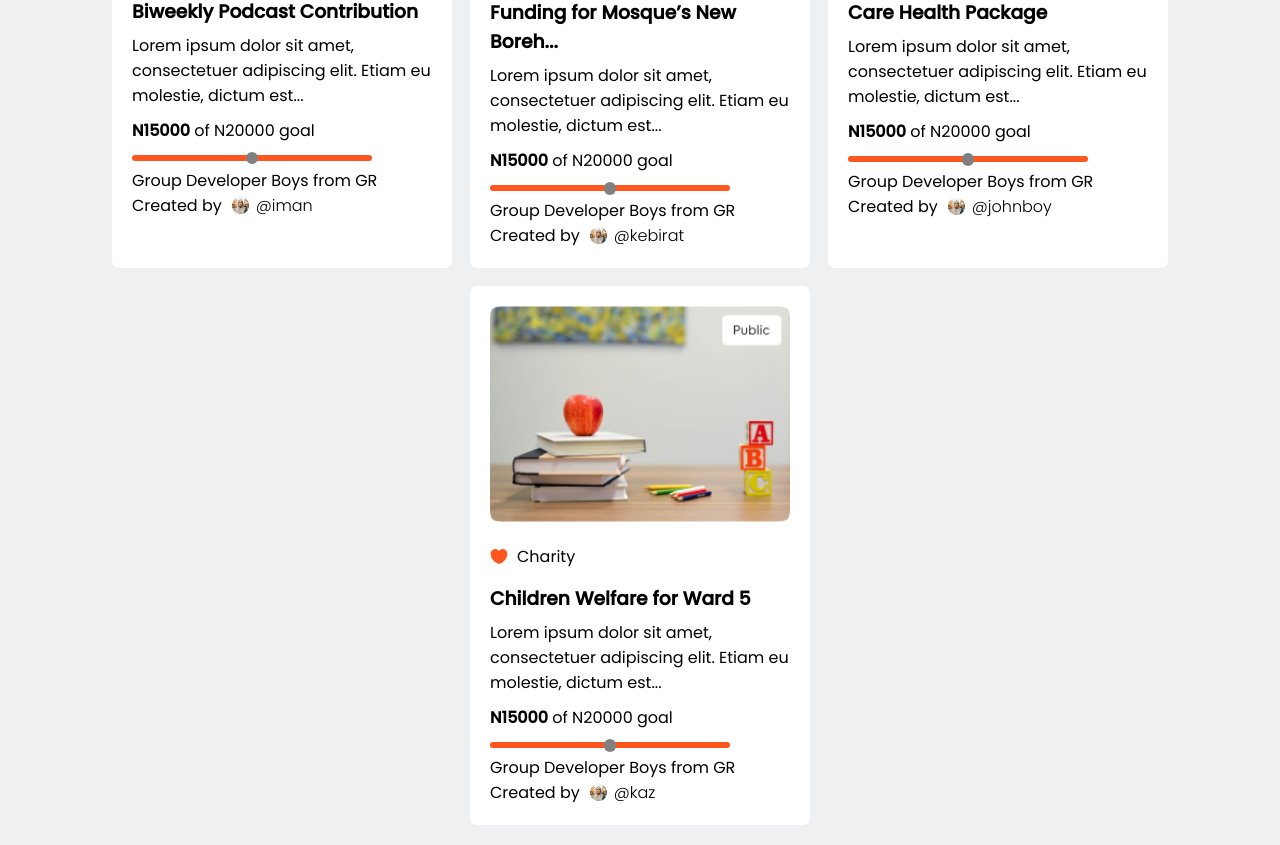
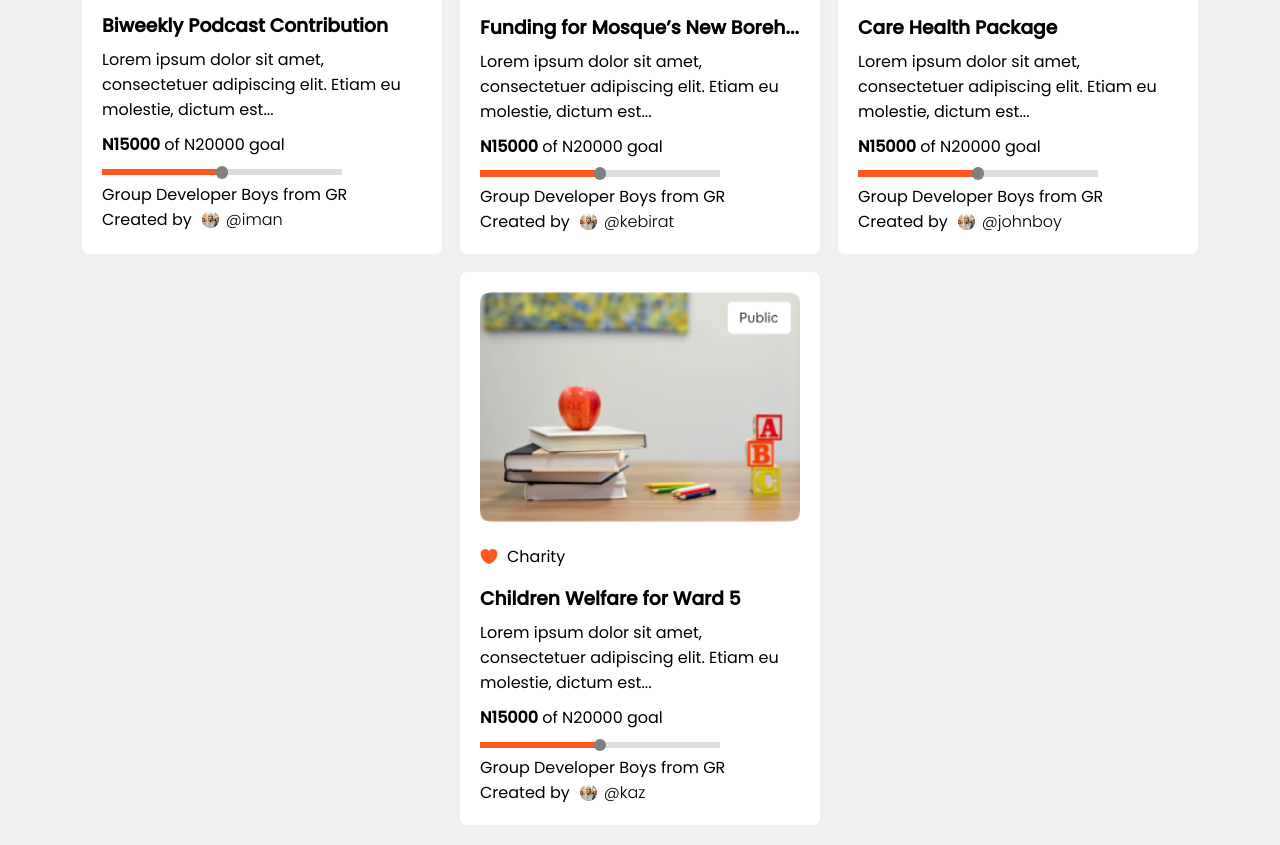
Before and after one commit to IderaNimah/Sadaqah-App, a React (Vite) app: page / in a window 1280 px wide. Shown: the part 1918-2763 px from the top of the page. Built offline with nearby package versions, Linux system fonts and the light colour scheme; the HTML template or start-up script is replaced by a standard one.

Commit message:
track range

```diff
--- a/src/App.css
+++ b/src/App.css
@@ -226,7 +226,7 @@ nav li {
 .profile {
   background: #ffff;
   padding: 20px;
-  width: 300px;
+  width: 310px;
   border-radius: 5px;
 }
 
@@ -272,7 +272,7 @@ nav li {
   background: #ffff;
   align-items: center;
   padding: 20px;
-  width: 300px;
+  width: 320px;
   border-radius: 7px;
 }
 .joinh img {
@@ -312,19 +312,18 @@ nav li {
 .joinss input[type="range"] {
   -webkit-appearance: none;
   appearance: none;
-  background: transparent;
   cursor: pointer;
   width: 15rem;
+  background: transparent; /* Background is handled dynamically */
 }
 
 .joinss input[type="range"]::-webkit-slider-runnable-track {
-  background: #fd561e;
   height: 0.4rem;
   border-radius: 10px;
 }
 
 .joinss input[type="range"]::-webkit-slider-thumb {
-  -webkit-appearance: none; /* Override default look */
+  -webkit-appearance: none;
   appearance: none;
   margin-top: -3px; /* Centers thumb on the track */
   background-color: #808080;
--- a/src/components/JoinDonation.jsx
+++ b/src/components/JoinDonation.jsx
@@ -1,4 +1,5 @@
 import PropTypes from "prop-types";
+import { useState } from "react";
 
 const JoinGroup = [
   {
@@ -89,7 +90,17 @@ function JoinEntre(){
     )
   }
 
+
+
   function Subdonation({ joindonor }) {
+    // State to track the range value
+    const [rangeValue, setRangeValue] = useState(50); // Default value is 50 (mid-range)
+
+    // Handle slider value change
+    const handleRangeChange = (event) => {
+      setRangeValue(event.target.value);
+    };
+
     return (
       <section className="mainjoin">
         <div className="joinh">
@@ -108,17 +119,22 @@ function Subdonation({ joindonor }) {
             <span className="bold">{joindonor.boldednumber}</span>
             {joindonor.number}
           </p>
-        <input type="range" />
+          <input
+            type="range"
+            value={rangeValue}
+            onChange={handleRangeChange}
+            style={{
+              background: `linear-gradient(to right, #fd561e ${rangeValue}%, #ddd ${rangeValue}%)`,
+            }}
+          />
         </div>
 
-      <div className="hhh"  >
+        <div className="hhh">
           <p>{joindonor.subfootertext}</p>
           <div className="joinfooter">
             <p>{joindonor.footertext} </p>
-
             <img src={joindonor.footertextimg} alt="Footer image" />
             <span className="hh">{joindonor.footername}</span>
-
           </div>
         </div>
       </section>
@@ -141,4 +157,5 @@ Subdonation.propTypes = {
     }).isRequired,
   };
 
+
 export default JoinDonation;
```
Lines whose indentation alone changed are shown as unchanged.
